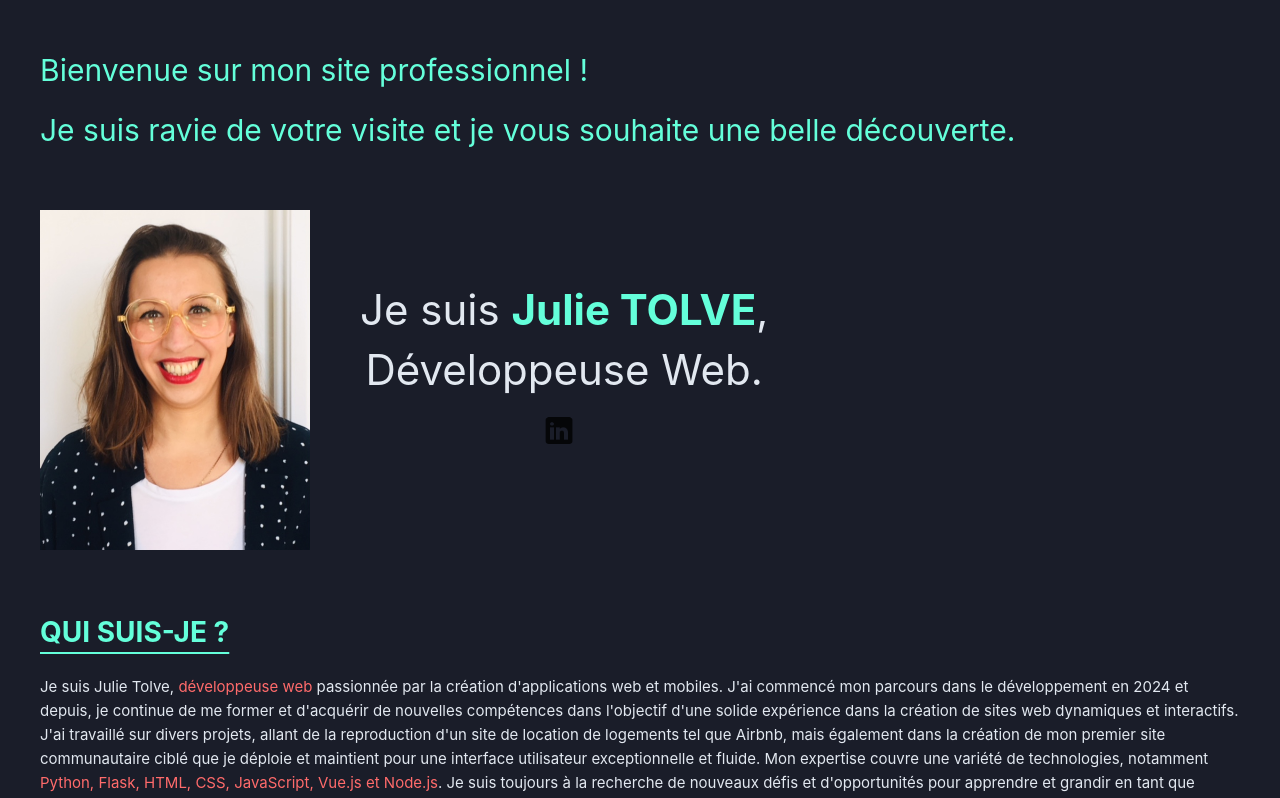
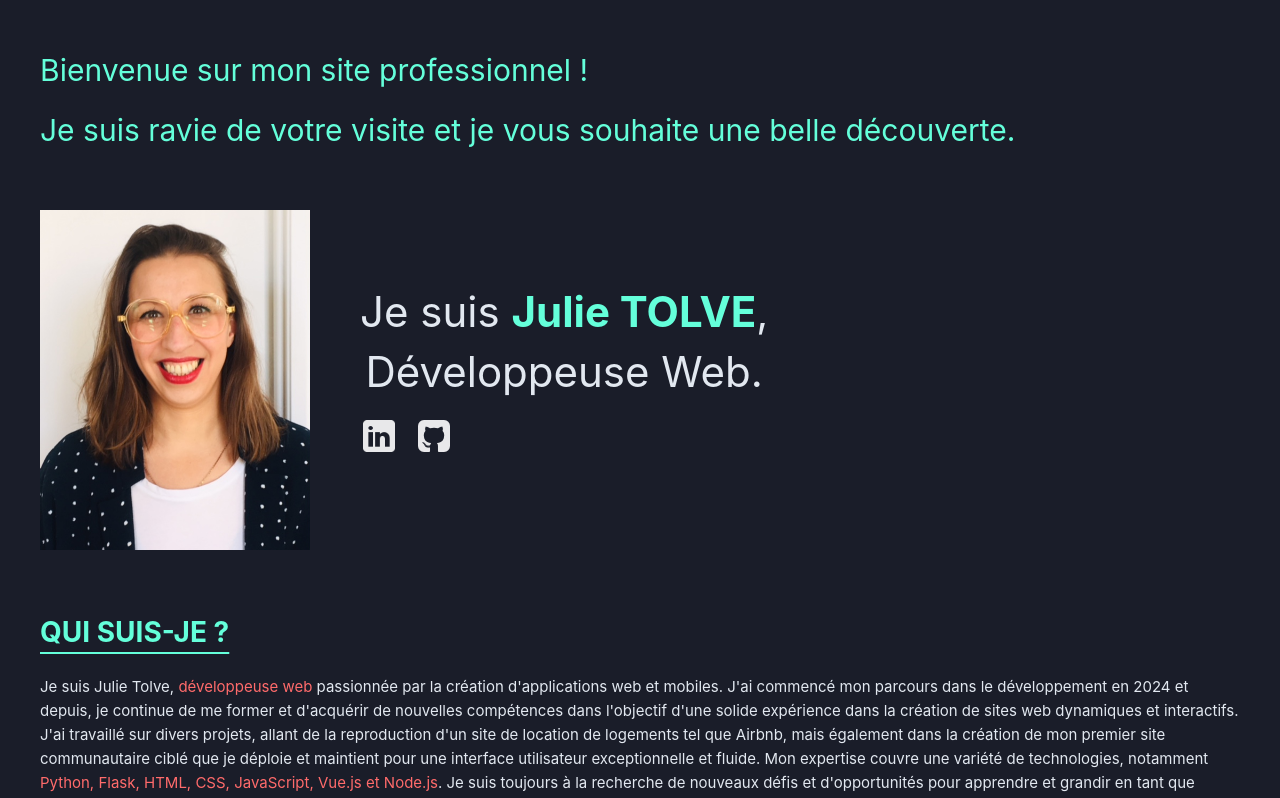
Before and after one commit to JulieRaph/Portfolio_Projects, a Vue app: page / in a window 1280 px wide. Shown: the top 798 px of the page. Built offline with nearby package versions, Linux system fonts and the light colour scheme.

Commit message:
feat: Enhance social media icons with improved styling and layout

```diff
--- a/src/components/PageTitle.vue
+++ b/src/components/PageTitle.vue
@@ -11,7 +11,10 @@
                     Développeuse Web.</p>
             <div id="social">
                 <a href="https://www.linkedin.com/in/julie-tolve/" target="_blank">
-                    <img class="social-img" src="../assets/in.png" alt="linkedin" width="32px"/>
+                    <img class="social-img linkedin-img" src="../assets/in.png" alt="linkedin"/>
+                </a>
+                <a href="https://github.com/JulieRaph/" target="_blank">
+                    <img class="social-img github-img" src="../assets/github.png" alt="github"/>
                 </a>
             </div>
         </div>
@@ -47,11 +50,30 @@
 
     #social {
         margin-top: 15px;
+        display: flex;
+        align-items: center;
+        justify-content: left;
+        gap: 20px;
     }
 
     .social-img {
-        margin-right: 10px;
-        filter: opacity(0.8);
+        filter: brightness(0) invert(1);
+        opacity: 0.9;
+        transition: opacity 0.3s ease;
+    }
+
+    .linkedin-img {
+        width: 38px;
+        height: 38px;
+    }
+
+    .github-img {
+        width: 32px;
+        height: 32px;
+    }
+
+    .social-img:hover {
+        opacity: 1;
     }
 
     @media screen and (max-width: 905px) {
```
